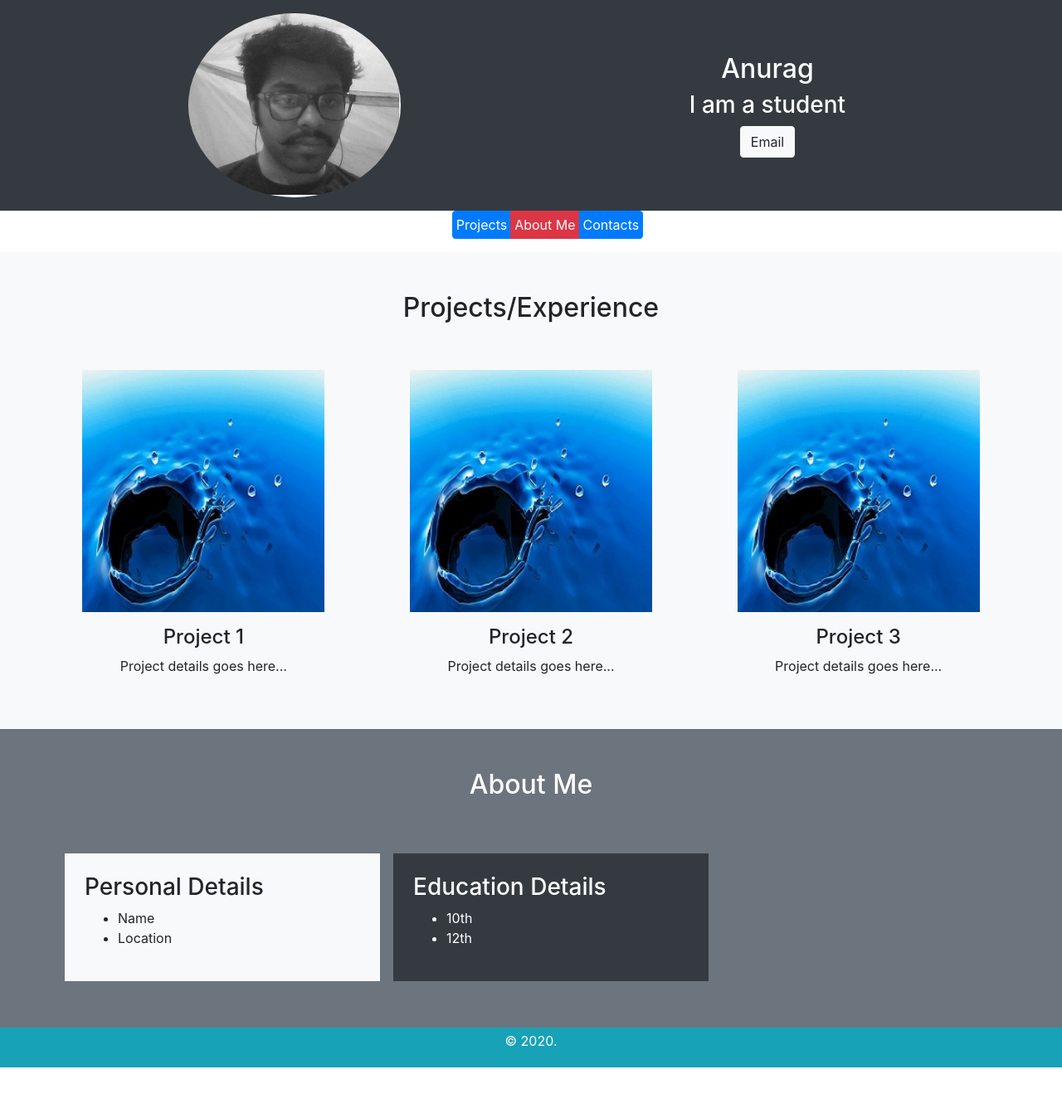
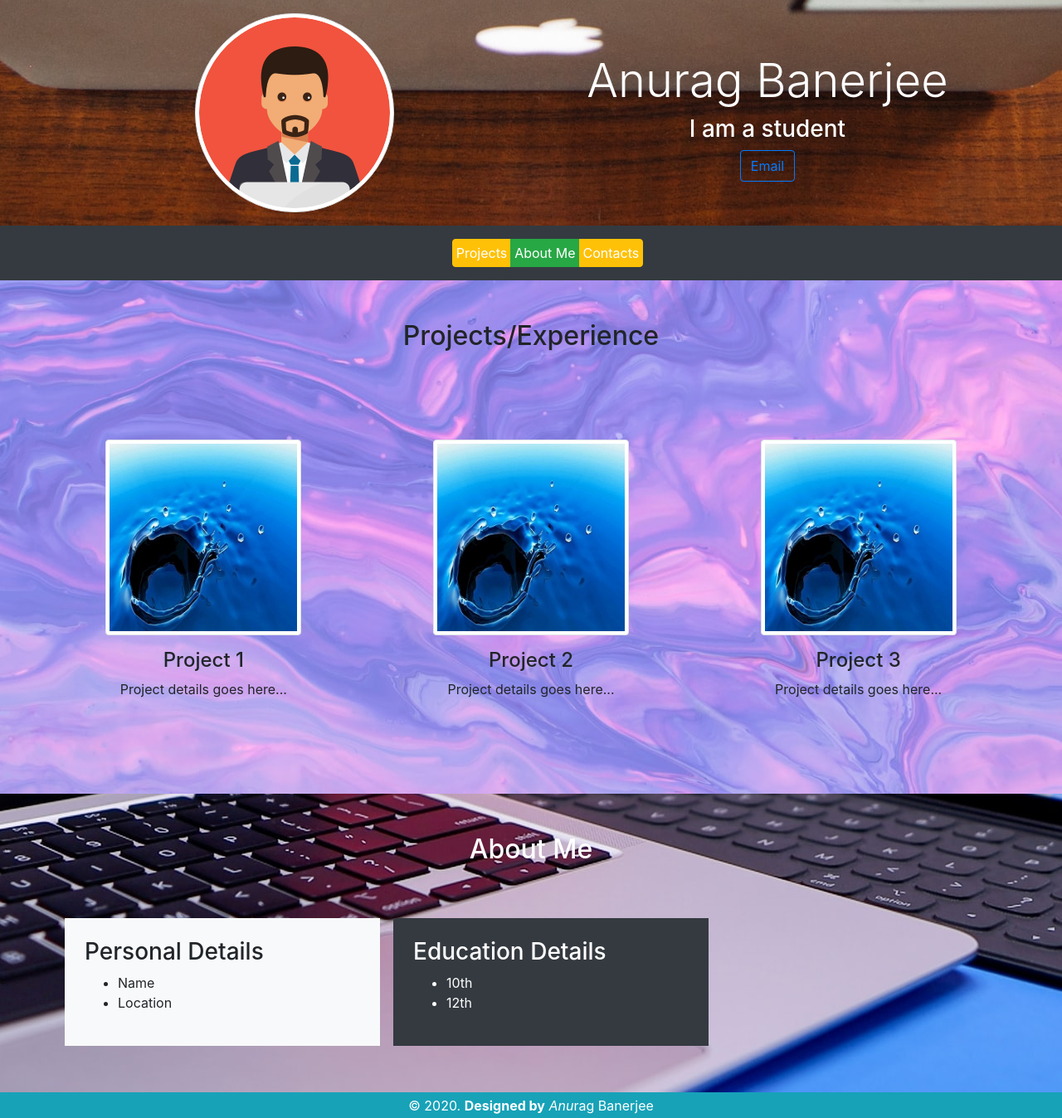
Before and after one commit to eternal-elegance/eternal-elegance.github.io, a plain HTML site: page b4/index.html in a window 1280 px wide. Shown: the whole page at 83% size. Before the commit the page ends 1287 px from the top, so only its background shows below. Drawn offline with nearby package versions, Linux system fonts and the light colour scheme.

Commit message:
Portfolio
I just updated this site

```diff
--- a/b4/index.html
+++ b/b4/index.html
@@ -1,35 +1,28 @@
 <!DOCTYPE html>
 <html lang="en">
+
 <head>
     <meta charset="UTF-8">
     <meta name="viewport" content="width=device-width, initial-scale=1.0">
-    <link rel="stylesheet" href="https://stackpath.bootstrapcdn.com/bootstrap/4.4.1/css/bootstrap.min.css" integrity="sha384-Vkoo8x4CGsO3+Hhxv8T/Q5PaXtkKtu6ug5TOeNV6gBiFeWPGFN9MuhOf23Q9Ifjh" crossorigin="anonymous">
+    <link rel="stylesheet" href="https://stackpath.bootstrapcdn.com/bootstrap/4.4.1/css/bootstrap.min.css"
+        integrity="sha384-Vkoo8x4CGsO3+Hhxv8T/Q5PaXtkKtu6ug5TOeNV6gBiFeWPGFN9MuhOf23Q9Ifjh" crossorigin="anonymous">
+    <link rel="stylesheet" href="style.css" type="text/css">
     <title>My Portfolio</title>
 
 
-<style>
-    .projects img{
-        width:80%;
-    }
-    .header .col-sm-12
-    {
-        text-align:center !important;
-    }
-</style>
+</head>
 
-
-</head>
-<body>
-    <div class="container-fluid header p-3 bg-dark text-white">
+<body class="bg-dark">
+    <div class="container-fluid header p-3 text-white" id="head">
         <div class="container">
             <div class="row">
                 <div class="col-sm-12 col-md-6">
-                    <img src="a.png" class="rounded-circle">
+                    <img src="admin.png" class="rounded-circle img-thumbnail">
                 </div>
                 <div class="col-sm-12 col-md-6 text-right mt-5">
-                    <h2>Anurag</h2>
+                    <h2 class="display-4">Anurag Banerjee</h2>
                     <h3>I am a student</h3>
-                    <h5><a href="#" class="btn btn-light" role="button">Email</a></h5>
+                    <h5><a href="#" class="btn btn-outline-primary" role="button">Email</a></h5>
                 </div>
             </div>
 
@@ -39,11 +32,13 @@
 
 
     <nav>
-        <div class="container text-center">
+        <div class="container text-center bg-dark bg-faded mt-3">
             <ul class="btn-group">
-                <li class="btn btn-primary p-1"><a href="#projects" class="nav-links text-white">Projects</a></li>
-                <li class="btn btn-danger p-1"><a href="#aboutme" class="nav-links text-white">About Me</a></li>
-                <li class="btn btn-primary p-1"><a href="#" target="_blank" class="nav-links text-white">Contacts</a></li>
+                <li class="btn btn-warning p-1"><a href="#projects" class="nav-links text-white">Projects</a></li>
+                <li class="btn btn-success p-1"><a href="#aboutme" class="nav-links text-white">About Me</a></li>
+                <li class="btn btn-warning p-1 text-dark"><a href="#" target="_blank"
+                        class="nav-links text-white">Contacts</a>
+                </li>
             </ul>
         </div>
     </nav>
@@ -53,20 +48,20 @@
         <div class="container-fluid">
             <h2 class="text-center pb-5">Projects/Experience</h2>
             <div class="row">
-                <div class="col-sm-12 col-md-6 col-lg-4">
-                    <p><img src="c.jpg"</p>
+                <div class="col-sm-12 col-md-6 col-lg-4 zoom">
+                    <p><img src="c.jpg" class="img-thumbnail img-fluid"> </p>
                     <h4>Project 1</h4>
                     <p>Project details goes here...</p>
                 </div>
 
-                <div class="col-sm-12 col-md-6 col-lg-4">
-                    <p><img src="c.jpg"</p>
+                <div class="col-sm-12 col-md-6 col-lg-4 zoom">
+                    <p><img src="c.jpg" class="img-thumbnail img-fluid"> </p>
                     <h4>Project 2</h4>
                     <p>Project details goes here...</p>
                 </div>
 
-                <div class="col-sm-12 col-md-6 col-lg-4">
-                    <p><img src="c.jpg"</p>
+                <div class="col-sm-12 col-md-6 col-lg-4 zoom">
+                    <p><img src="c.jpg" class="img-thumbnail img-fluid"> </p>
                     <h4>Project 3</h4>
                     <p>Project details goes here...</p>
                 </div>
@@ -77,16 +72,16 @@
 
     <div class="container-fluid aboutme p-5 bg-secondary">
         <div class="container">
-            <h2 class="text-center pb-5 text-white">About Me</h2>
-            <div class="row">
-                <div class="col-sm-6 col-md-4 bg-light p-4 m-2">
+            <h2 class="text-center pb-5 text-white displat-4">About Me</h2>
+            <div class="row" id="dva">
+                <div class="col-sm-6 col-md-4 bg-light p-4 m-2 cntr">
                     <h3>Personal Details</h3>
                     <ul>
                         <li>Name</li>
                         <li>Location</li>
                     </ul>
                 </div>
-                <div class=" col-sm-6 col-md-4 bg-dark p-4 text-white m-2">
+                <div class=" col-sm-6 col-md-4 bg-dark p-4 text-white m-2 cntr">
                     <h3>Education Details</h3>
                     <ul>
                         <li>10th</li>
@@ -97,15 +92,22 @@
         </div>
     </div>
 
-<div class="container-fluid footer p-1 bg-info text-white">
-    <div class="container text-center">
-        <p>&copy; 2020.</p>
+
+    <div class="container-fluid footer p-1 bg-info text-white">
+        <div class="container text-center">
+            <p>&copy; 2020. <strong>Designed by</strong> <i>Anu</i>rag Banerjee</p>
+        </div>
     </div>
-</div>
 
 </body>
-<script src="https://code.jquery.com/jquery-3.4.1.slim.min.js" integrity="sha384-J6qa4849blE2+poT4WnyKhv5vZF5SrPo0iEjwBvKU7imGFAV0wwj1yYfoRSJoZ+n" crossorigin="anonymous"></script>
-<script src="https://cdn.jsdelivr.net/npm/popper.js@1.16.0/dist/umd/popper.min.js" integrity="sha384-Q6E9RHvbIyZFJoft+2mJbHaEWldlvI9IOYy5n3zV9zzTtmI3UksdQRVvoxMfooAo" crossorigin="anonymous"></script>
-<script src="https://stackpath.bootstrapcdn.com/bootstrap/4.4.1/js/bootstrap.min.js" integrity="sha384-wfSDF2E50Y2D1uUdj0O3uMBJnjuUD4Ih7YwaYd1iqfktj0Uod8GCExl3Og8ifwB6" crossorigin="anonymous"></script>
+<script src="https://code.jquery.com/jquery-3.4.1.slim.min.js"
+    integrity="sha384-J6qa4849blE2+poT4WnyKhv5vZF5SrPo0iEjwBvKU7imGFAV0wwj1yYfoRSJoZ+n" crossorigin="anonymous">
+</script>
+<script src="https://cdn.jsdelivr.net/npm/popper.js@1.16.0/dist/umd/popper.min.js"
+    integrity="sha384-Q6E9RHvbIyZFJoft+2mJbHaEWldlvI9IOYy5n3zV9zzTtmI3UksdQRVvoxMfooAo" crossorigin="anonymous">
+</script>
+<script src="https://stackpath.bootstrapcdn.com/bootstrap/4.4.1/js/bootstrap.min.js"
+    integrity="sha384-wfSDF2E50Y2D1uUdj0O3uMBJnjuUD4Ih7YwaYd1iqfktj0Uod8GCExl3Og8ifwB6" crossorigin="anonymous">
+</script>
 
 </html>
--- /dev/null
+++ b/b4/style.css
@@ -0,0 +1,43 @@
+html,
+body{
+    width: 100%;
+}
+#dva
+{
+    display:flex;
+    align-items: center;
+
+}
+.cntr{
+    width: 100%;
+}
+
+#head{
+    background: url('s.jpg') center bottom no-repeat;
+}
+
+.projects img {
+    width: 80%;
+}
+
+.header .col-sm-12 {
+    text-align: center !important;
+}
+
+.projects{
+    background: url('a.jpg');
+}
+.zoom {
+    padding: 50px;
+    transition: transform .2s;
+    width: auto;
+    height: auto;
+    margin: 0 auto;
+  }
+
+  .zoom:hover {
+    transform: scale(1.25);
+  }
+.aboutme{
+    background: url('d.jpg') center bottom no-repeat;
+}
```
Also changed, not shown: b4/i1.htm.html (deleted, +0 -50 lines), b4/Readme.txt (added), b4/a.jpg (added), b4/a.png (deleted), b4/admin.png (added), b4/d.jpg (added), b4/s.jpg (added).
